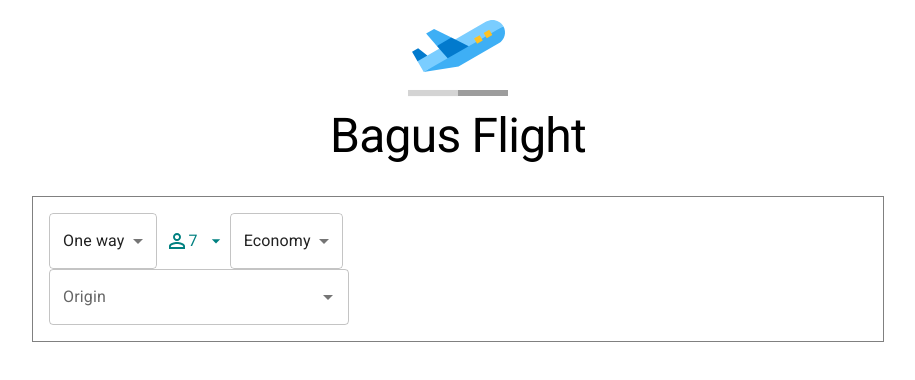
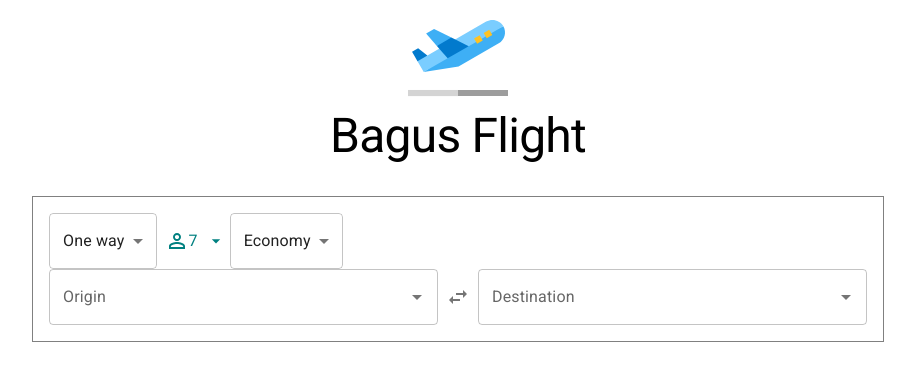
Before and after one commit to priyabagus/googleflight-like-app, a React (Vite) app: page / in a window 1280 px wide. Shown: the top 380 px of the page, without its empty margins (182-1097 px from the left). Built offline with nearby package versions, Linux system fonts and the light colour scheme.

Commit message:
Add destination airport option

```diff
--- a/src/pages/Home/BoxSearchFlight/BoxSearchFlight.tsx
+++ b/src/pages/Home/BoxSearchFlight/BoxSearchFlight.tsx
@@ -1,13 +1,14 @@
-import { Box, Stack } from '@mui/material'
+import { Box, Grid, IconButton, Stack } from '@mui/material'
 import css from './BoxSearchFlight.module.scss'
 import SelectFlightType from './SelectFlightType'
 import SelectCabinClass from './SelectCabinClass'
 import PassengerOptions from './PassengerOptions'
 import SelectAirport from './SelectAirport'
+import { SwapHoriz } from '@mui/icons-material'
 export default function BoxSearchFlight () {
   return (
     <Box className={css.wrapper}>
-      <Stack direction='row'>
+      <Stack className={css.stackOptions} direction='row'>
         <SelectFlightType />
         <PassengerOptions />
         <SelectCabinClass />
@@ -15,7 +16,10 @@ export default function BoxSearchFlight () {
 
       <Stack direction='row'>
         <SelectAirport type='origin' />
+        <IconButton><SwapHoriz /></IconButton>
+        <SelectAirport type='destination' />
       </Stack>
+
     </Box>
   )
 }
--- a/src/pages/Home/BoxSearchFlight/SelectAirport.tsx
+++ b/src/pages/Home/BoxSearchFlight/SelectAirport.tsx
@@ -75,7 +75,7 @@ export default function SelectAirport (props:SelectAirportProps) {
 
   return (
     <Autocomplete
-      disablePortal options={options} filterOptions={filterOptions} sx={{ width: 300 }} onInputChange={handleInputChange}
+      disablePortal options={options} filterOptions={filterOptions} fullWidth onInputChange={handleInputChange}
       getOptionLabel={(option:Airport) => option.suggestionTitle}
       groupBy={(option:Airport) => option.country}
       noOptionsText={textNoOptions}
```
